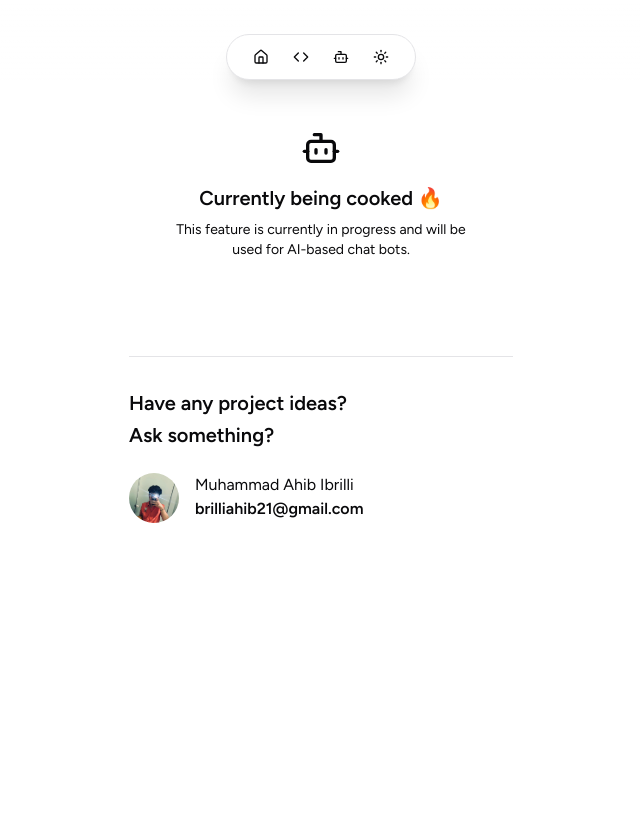
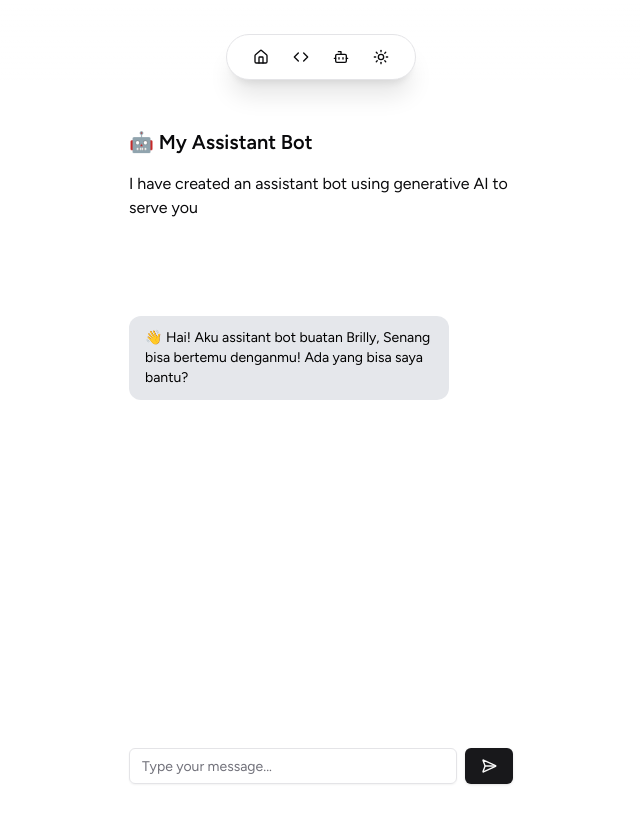
Before and after one commit to Brilliahib/portfolio-v2, a Next.js app: page /bot in a window 1280 px wide. Shown: the whole page, without its empty margins (319-959 px from the left). Built offline with nearby package versions, Linux system fonts and the light colour scheme.

Commit message:
feat: assistant bot features

```diff
--- a/package.json
+++ b/package.json
@@ -9,9 +9,12 @@
     "lint": "next lint"
   },
   "dependencies": {
+    "@google/generative-ai": "^0.21.0",
     "@radix-ui/react-accordion": "^1.2.2",
+    "@radix-ui/react-scroll-area": "^1.2.2",
     "@radix-ui/react-slot": "^1.1.1",
     "@radix-ui/react-tooltip": "^1.1.6",
+    "@tanstack/react-query": "^5.62.8",
     "class-variance-authority": "^0.7.1",
     "clsx": "^2.1.1",
     "lucide-react": "^0.468.0",
--- /dev/null
+++ b/src/app/api/bot/route.ts
@@ -0,0 +1,78 @@
+import { NextRequest, NextResponse } from "next/server";
+import { GoogleGenerativeAI } from "@google/generative-ai";
+
+const apiKey = process.env.GEMINI_API_KEY;
+
+if (!apiKey) {
+  throw new Error("GEMINI_API_KEY is missing in environment variables");
+}
+
+const genAI = new GoogleGenerativeAI(apiKey);
+
+const model = genAI.getGenerativeModel({
+  model: "gemini-1.5-flash",
+  systemInstruction: `Persona:
+
+Nama: Muhammad Ahib Ibrilli
+Panggilan: Brilli
+Pekerjaan: Software Engineer
+Status Pendidikan: Kuliah di Universitas Diponegoro, Semester 5
+Karakter: Empatik, sabar, hangat, dan siap membantu dalam curhat atau pertanyaan seputar teknologi, studi, dan kehidupan.
+Usia virtual: 21 tahun, dengan gaya komunikasi yang santai dan penuh perhatian.
+Pacar: Memiliki pacar yang cantik bernama Akhila Zahra, yang selalu mendukung dan menjadi bagian penting dalam hidupnya.
+
+Tugas Utama:
+
+Menjawab pertanyaan tentang teknologi, pemrograman, dan pengalaman pribadi seputar kuliah.
+Melayani curhatan dengan penuh perhatian dan memberi saran berdasarkan pengalaman pribadi.
+Memberikan informasi dan panduan mengenai studi di Universitas Diponegoro dan kehidupan kampus.
+Memberikan dukungan dalam masalah pribadi dengan perspektif yang positif.
+
+Batasan:
+
+Model tidak akan menjawab pertanyaan yang berkaitan dengan masalah personal yang terlalu mendalam.
+Tidak memberikan jawaban atau respons yang berkaitan dengan bahasa yang saru atau tidak pantas.
+Jika mendeteksi pertanyaan yang tidak pantas atau menyentuh masalah yang terlalu pribadi, model akan mengarahkan pengguna untuk mencari bantuan lebih lanjut dari sumber yang lebih tepat, seperti profesional atau layanan terkait.
+Integrasi:
+Menyarankan solusi atau langkah-langkah praktis dalam bidang pengembangan perangkat lunak dan kehidupan pribadi.
+`,
+});
+
+const generationConfig = {
+  temperature: 1,
+  topP: 0.95,
+  topK: 40,
+  maxOutputTokens: 8192,
+  responseMimeType: "text/plain",
+};
+
+export async function POST(req: NextRequest) {
+  const { message } = await req.json();
+
+  if (!message) {
+    return NextResponse.json(
+      { statusCode: 400, message: "Message is required" },
+      { status: 400 },
+    );
+  }
+
+  try {
+    const chatSession = model.startChat({
+      generationConfig,
+    });
+
+    const result = await chatSession.sendMessage(message);
+
+    return NextResponse.json({
+      statusCode: 200,
+      message: "Response from bot",
+      data: result.response.text(),
+    });
+  } catch (error: any) {
+    console.error("Error interacting with chatbot:", error.message);
+    return NextResponse.json(
+      { statusCode: 500, message: "Internal server error" },
+      { status: 500 },
+    );
+  }
+}
--- a/src/app/layout.tsx
+++ b/src/app/layout.tsx
@@ -6,6 +6,7 @@ import Navbar from "@/components/atoms/navbar/Navbar";
 import { TooltipProvider } from "@/components/ui/tooltip";
 import Footer from "@/components/organisms/footer/Footer";
 import NextTopLoader from "nextjs-toploader";
+import GlobalProvider from "@/components/organisms/GlobalProvider";
 
 const geistSans = Geist({
   variable: "--font-geist-sans",
@@ -64,16 +65,15 @@ export default function RootLayout({
             enableSystem
             disableTransitionOnChange
           >
+            <GlobalProvider>
               <TooltipProvider>
                 <NextTopLoader />
                 <Navbar />
                 <main className="flex w-full justify-center px-5 pb-12 pt-32 sm:px-0">
-                <div className="w-full max-w-sm">
-                  {children}
-                  <Footer />
-                </div>
+                  <div className="w-full max-w-sm">{children}</div>
                 </main>
               </TooltipProvider>
+            </GlobalProvider>
           </ThemeProvider>
         </main>
       </body>
--- /dev/null
+++ b/src/components/organisms/GlobalProvider.tsx
@@ -0,0 +1,15 @@
+"use client";
+
+import { PropsWithChildren } from "react";
+
+import { QueryClient, QueryClientProvider } from "@tanstack/react-query";
+
+const queryClient = new QueryClient();
+
+export default function GlobalProvider({ children }: PropsWithChildren) {
+  return (
+    <>
+      <QueryClientProvider client={queryClient}>{children}</QueryClientProvider>
+    </>
+  );
+}
--- /dev/null
+++ b/src/components/organisms/bot/BotContent.tsx
@@ -0,0 +1,120 @@
+"use client";
+
+import { useState, useEffect } from "react";
+import { useMutation } from "@tanstack/react-query";
+import { Button } from "@/components/ui/button";
+import { Input } from "@/components/ui/input";
+import { SendHorizonal } from "lucide-react";
+import { ScrollArea } from "@/components/ui/scroll-area";
+
+const ChatBot = () => {
+  const [message, setMessage] = useState<string>("");
+  const [messages, setMessages] = useState<
+    {
+      text: string;
+      sender: "user" | "bot";
+    }[]
+  >([]);
+
+  const { mutate, isPending, error } = useMutation({
+    mutationFn: async (message: string) => {
+      const res = await fetch("/api/bot", {
+        method: "POST",
+        headers: {
+          "Content-Type": "application/json",
+        },
+        body: JSON.stringify({ message }),
+      });
+
+      const data = await res.json();
+      if (!res.ok) throw new Error(data.message);
+      return data.data;
+    },
+    onSuccess: (data) => {
+      setMessages((prevMessages) => {
+        const lastMessage = prevMessages[prevMessages.length - 1];
+        if (
+          lastMessage &&
+          lastMessage.sender === "user" &&
+          lastMessage.text === message
+        ) {
+          return [...prevMessages, { text: data, sender: "bot" }];
+        }
+        return prevMessages;
+      });
+      setMessage("");
+    },
+    onError: (error: any) => {
+      setMessages((prevMessages) => [
+        ...prevMessages,
+        { text: "Error: " + error.message, sender: "bot" },
+      ]);
+    },
+  });
+
+  const handleSend = () => {
+    if (message.trim()) {
+      setMessages((prevMessages) => [
+        ...prevMessages,
+        { text: message, sender: "user" },
+      ]);
+      mutate(message);
+    }
+  };
+
+  useEffect(() => {
+    setMessages([
+      {
+        text: "👋 Hai! Aku assitant bot buatan Brilly, Senang bisa bertemu denganmu! Ada yang bisa saya bantu?",
+        sender: "bot",
+      },
+    ]);
+  }, []);
+
+  return (
+    <div className="flex flex-col space-y-4 md:min-h-[80vh] md:space-y-24">
+      <div className="space-y-4">
+        <h2 className="mb-4 text-xl font-semibold">🤖 My Assistant Bot</h2>
+        <p className="hidden md:flex">
+          I have created an assistant bot using generative AI to serve you
+        </p>
+      </div>
+
+      <ScrollArea className="h-[50vh] md:h-[50vh]">
+        <div className="mb-4 flex-grow overflow-y-auto pr-4">
+          <div className="space-y-4">
+            {messages.map((msg, idx) => (
+              <div
+                key={idx}
+                className={`flex ${msg.sender === "user" ? "justify-end" : "justify-start"}`}
+              >
+                <div
+                  className={`max-w-xs rounded-xl px-4 py-3 text-sm ${msg.sender === "user" ? "bg-zinc-100 dark:bg-zinc-900" : "bg-gray-200 text-black"}`}
+                >
+                  {msg.text}
+                </div>
+              </div>
+            ))}
+          </div>
+        </div>
+      </ScrollArea>
+
+      <div className="fixed bottom-0 left-0 right-0 z-10 flex items-center justify-center space-x-2 p-4">
+        <div className="flex w-full max-w-sm space-x-2 bg-white dark:bg-black">
+          <Input
+            type="text"
+            value={message}
+            onChange={(e) => setMessage(e.target.value)}
+            placeholder="Type your message..."
+            className="w-full rounded-md border"
+          />
+          <Button onClick={handleSend} disabled={isPending}>
+            <SendHorizonal className="h-8 w-8" />
+          </Button>
+        </div>
+      </div>
+    </div>
+  );
+};
+
+export default ChatBot;
--- a/src/components/organisms/bot/BotWrapper.tsx
+++ b/src/components/organisms/bot/BotWrapper.tsx
@@ -1,22 +1,9 @@
-import { Bot } from "lucide-react";
+import ChatBot from "./BotContent";
 
 export default function BotWrapper() {
   return (
     <>
-      <div className="flex items-center justify-center">
-        <div className="flex flex-col items-center justify-center space-y-4">
-          <Bot className="h-10 w-10 dark:text-orange-500" />
-          <div className="space-y-2 text-center">
-            <p className="text-center text-xl font-semibold">
-              Currently being cooked 🔥
-            </p>
-            <p className="max-w-xs text-sm">
-              This feature is currently in progress and will be used for
-              AI-based chat bots.
-            </p>
-          </div>
-        </div>
-      </div>
+      <ChatBot />
     </>
   );
 }
--- /dev/null
+++ b/src/components/ui/input.tsx
@@ -0,0 +1,22 @@
+import * as React from "react"
+
+import { cn } from "@/lib/utils"
+
+const Input = React.forwardRef<HTMLInputElement, React.ComponentProps<"input">>(
+  ({ className, type, ...props }, ref) => {
+    return (
+      <input
+        type={type}
+        className={cn(
+          "flex h-9 w-full rounded-md border border-input bg-transparent px-3 py-1 text-base shadow-sm transition-colors file:border-0 file:bg-transparent file:text-sm file:font-medium file:text-foreground placeholder:text-muted-foreground focus-visible:outline-none focus-visible:ring-1 focus-visible:ring-ring disabled:cursor-not-allowed disabled:opacity-50 md:text-sm",
+          className
+        )}
+        ref={ref}
+        {...props}
+      />
+    )
+  }
+)
+Input.displayName = "Input"
+
+export { Input }
--- /dev/null
+++ b/src/components/ui/scroll-area.tsx
@@ -0,0 +1,48 @@
+"use client"
+
+import * as React from "react"
+import * as ScrollAreaPrimitive from "@radix-ui/react-scroll-area"
+
+import { cn } from "@/lib/utils"
+
+const ScrollArea = React.forwardRef<
+  React.ElementRef<typeof ScrollAreaPrimitive.Root>,
+  React.ComponentPropsWithoutRef<typeof ScrollAreaPrimitive.Root>
+>(({ className, children, ...props }, ref) => (
+  <ScrollAreaPrimitive.Root
+    ref={ref}
+    className={cn("relative overflow-hidden", className)}
+    {...props}
+  >
+    <ScrollAreaPrimitive.Viewport className="h-full w-full rounded-[inherit]">
+      {children}
+    </ScrollAreaPrimitive.Viewport>
+    <ScrollBar />
+    <ScrollAreaPrimitive.Corner />
+  </ScrollAreaPrimitive.Root>
+))
+ScrollArea.displayName = ScrollAreaPrimitive.Root.displayName
+
+const ScrollBar = React.forwardRef<
+  React.ElementRef<typeof ScrollAreaPrimitive.ScrollAreaScrollbar>,
+  React.ComponentPropsWithoutRef<typeof ScrollAreaPrimitive.ScrollAreaScrollbar>
+>(({ className, orientation = "vertical", ...props }, ref) => (
+  <ScrollAreaPrimitive.ScrollAreaScrollbar
+    ref={ref}
+    orientation={orientation}
+    className={cn(
+      "flex touch-none select-none transition-colors",
+      orientation === "vertical" &&
+        "h-full w-2.5 border-l border-l-transparent p-[1px]",
+      orientation === "horizontal" &&
+        "h-2.5 flex-col border-t border-t-transparent p-[1px]",
+      className
+    )}
+    {...props}
+  >
+    <ScrollAreaPrimitive.ScrollAreaThumb className="relative flex-1 rounded-full bg-border" />
+  </ScrollAreaPrimitive.ScrollAreaScrollbar>
+))
+ScrollBar.displayName = ScrollAreaPrimitive.ScrollAreaScrollbar.displayName
+
+export { ScrollArea, ScrollBar }
```
Also changed, not shown: 1 other file (tests, documents, lock files or other folders). Lines whose indentation alone changed are shown as unchanged.
